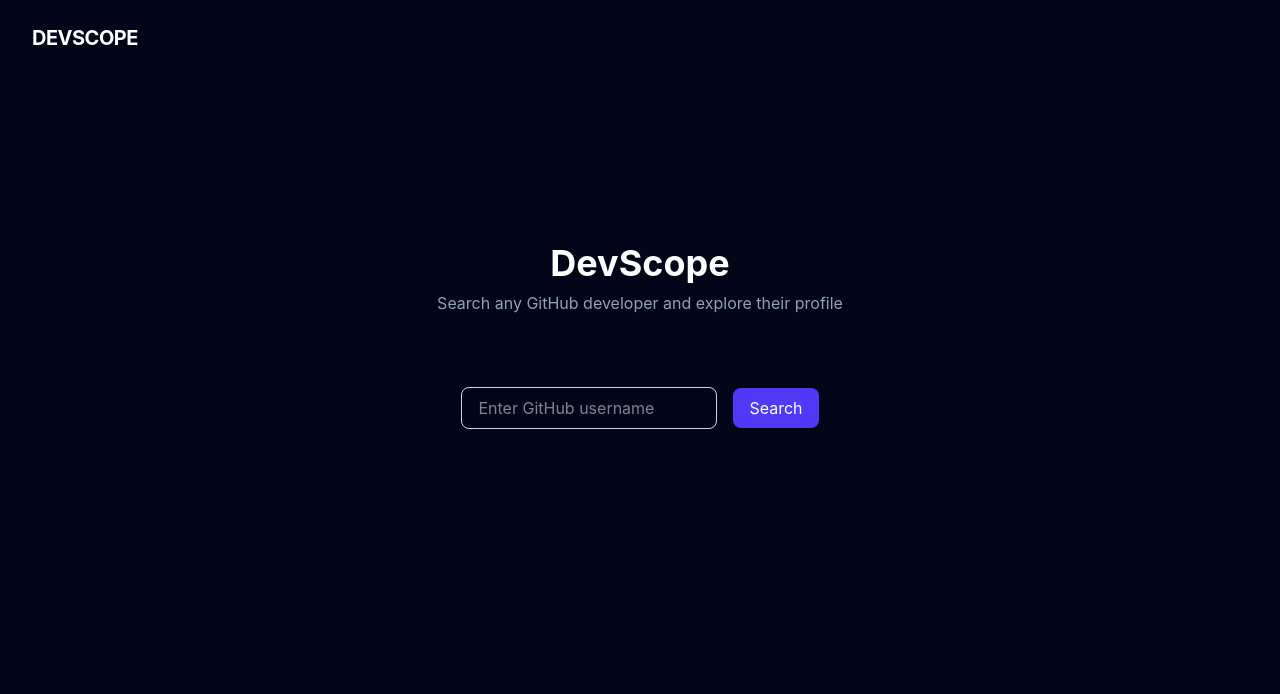
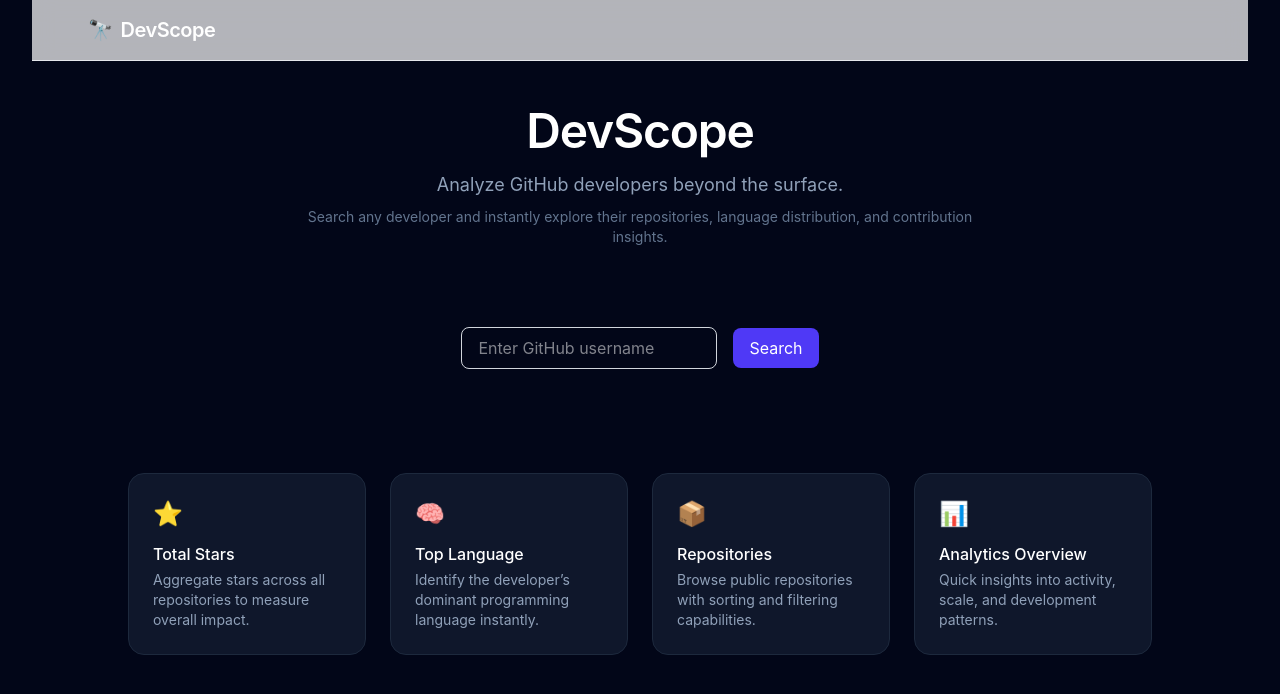
Before and after one commit to Nuelz1/ALX-Capstone-Project-DevScope, a React (Vite) app: page / in a window 1280 px wide. Shown: the top 694 px of the page. Built offline with nearby package versions, Linux system fonts and the light colour scheme; no server answers.

Commit message:
UI Polish:Improved navbar, homepage, sidebar, and error pages

```diff
--- a/src/components/UI/ErrorMessage.jsx
+++ b/src/components/UI/ErrorMessage.jsx
@@ -1,10 +1,15 @@
 export default function ErrorMessage({message}) {
     const messageText = typeof message === "string" ? message : "An error occurred ";
 
+
   return (
+    <div className="flex flex-nowrap p-4">
     <div className="bg-rose-500/10 text-rose-400 p-4 rounded-xl flex items-center gap-3">
       <span>⚠️</span>
       <span>{messageText}</span>
     </div>
+
+    </div>
   );
+
 }
--- a/src/components/UI/Navbar.jsx
+++ b/src/components/UI/Navbar.jsx
@@ -1,9 +1,19 @@
-import {Link} from 'react-router-dom';
+import { Link } from "react-router-dom";
 
 export default function Navbar() {
-    return (
-        <nav className="py-6 flex justify-between items-center">
-            <Link to="/" className="text-xl font-bold tracking-tight">DEVSCOPE</Link>
-        </nav>
-    )
+  return (
+    <nav className="border-b border-gray-200 dark:border-gray-800 bg-white/70 dark:bg-gray-950/70 backdrop-blur-md">
+      <div className="max-w-6xl mx-auto px-6 py-4 flex items-center justify-between">
+
+        <Link
+          to="/"
+          className="flex items-center gap-2 text-lg sm:text-xl font-semibold tracking-tight hover:opacity-80 transition-opacity duration-200"
+        >
+          <span className="text-xl">🔭</span>
+          <span>DevScope</span>
+        </Link>
+
+      </div>
+    </nav>
+  );
 }
--- a/src/pages/Home.jsx
+++ b/src/pages/Home.jsx
@@ -1,15 +1,63 @@
 import SearchBar from "../components/SearchBar"
-
-// ✅ Fixed: Home no longer tries to manage username state or fetch data.
-// SearchBar uses useNavigate internally and routes to /user/:username.
-// All data fetching and display happens in UserProfile.
 
 export default function Home() {
   return (
-    <div className="flex flex-col items-center justify-center min-h-[70vh] text-white">
-      <h1 className="text-4xl font-bold mb-2">DevScope</h1>
-      <p className="text-slate-400 mb-8">Search any GitHub developer and explore their profile</p>
-      <SearchBar />
+    <div className="min-h-[80vh] flex flex-col items-center justify-center px-6 text-center">
+
+      {/* Hero Section */}
+      <div className="max-w-2xl">
+        <h1 className="text-5xl font-semibold tracking-tight text-white mb-4">
+          DevScope
+        </h1>
+
+        <p className="text-lg text-slate-400 mb-2">
+          Analyze GitHub developers beyond the surface.
+        </p>
+
+        <p className="text-sm text-slate-500 mb-10">
+          Search any developer and instantly explore their repositories,
+          language distribution, and contribution insights.
+        </p>
+
+        <SearchBar />
+      </div>
+
+      {/* Feature Hint Cards */}
+      <div className="mt-16 grid gap-6 sm:grid-cols-2 lg:grid-cols-4 w-full max-w-5xl">
+
+        <div className="bg-slate-900 border border-slate-800 rounded-2xl p-6 text-left">
+          <div className="text-2xl mb-3">⭐</div>
+          <h3 className="text-white font-medium mb-1">Total Stars</h3>
+          <p className="text-slate-400 text-sm">
+            Aggregate stars across all repositories to measure overall impact.
+          </p>
+        </div>
+
+        <div className="bg-slate-900 border border-slate-800 rounded-2xl p-6 text-left">
+          <div className="text-2xl mb-3">🧠</div>
+          <h3 className="text-white font-medium mb-1">Top Language</h3>
+          <p className="text-slate-400 text-sm">
+            Identify the developer’s dominant programming language instantly.
+          </p>
+        </div>
+
+        <div className="bg-slate-900 border border-slate-800 rounded-2xl p-6 text-left">
+          <div className="text-2xl mb-3">📦</div>
+          <h3 className="text-white font-medium mb-1">Repositories</h3>
+          <p className="text-slate-400 text-sm">
+            Browse public repositories with sorting and filtering capabilities.
+          </p>
+        </div>
+
+        <div className="bg-slate-900 border border-slate-800 rounded-2xl p-6 text-left">
+          <div className="text-2xl mb-3">📊</div>
+          <h3 className="text-white font-medium mb-1">Analytics Overview</h3>
+          <p className="text-slate-400 text-sm">
+            Quick insights into activity, scale, and development patterns.
+          </p>
+        </div>
+
+      </div>
     </div>
   )
 }
--- a/src/pages/UserProfile.jsx
+++ b/src/pages/UserProfile.jsx
@@ -1,5 +1,5 @@
-import {useState} from "react";
-import { useParams } from "react-router-dom";
+import { useState } from "react";
+import { useParams, useNavigate } from "react-router-dom";
 import useGithubUser from "../hooks/useGithubUser";
 import useUserRepos from "../hooks/useUserRepos";
 import {
@@ -13,6 +13,8 @@ import RepoList from "../components/RepoList";
 import Spinner from "../components/UI/Spinner";
 import ErrorMessage from "../components/UI/ErrorMessage";
 import LanguageFilter from "../components/LanguageFilter";
+import Button from "../components/UI/Button"
+
 
 const UserProfile = () => {
   const { username } = useParams();
@@ -20,7 +22,7 @@ const UserProfile = () => {
   const { repos, loading: reposLoading, error: reposError } = useUserRepos(username);
   const [sortBy, setSortBy] = useState("stars");
   const [selectedLanguage, setSelectedLanguage] = useState(null)
-
+  const navigate = useNavigate()
 
   const filteredRepos = selectedLanguage
     ? repos.filter(repo => repo.language === selectedLanguage)
@@ -39,7 +41,19 @@ const UserProfile = () => {
   }
 
   if (error || reposError) {
-    return <ErrorMessage message={error || reposError} />;
+    return (
+      <div className="flex flex-col items-center">
+        <ErrorMessage message={error || reposError} />
+        <Button
+          className=""
+          variant="outline"
+          size="medium"
+          onClick={() => navigate('/')}
+        >
+          Search Again</Button>
+      </div>
+
+    )
   }
 
   return (
@@ -48,20 +62,91 @@ const UserProfile = () => {
 
         {/* Sidebar */}
         <div className="lg:col-span-4 bg-slate-900 border border-slate-800 p-6 rounded-2xl">
+
           <img
             src={user.avatar_url}
             alt={user.login}
             className="w-32 h-32 rounded-full mb-4"
           />
-        <h1 className="text-2xl font-bold">
+
+          <h1 className="text-2xl font-semibold">
             {user.name || user.login}
           </h1>
-        <p className="text-slate-400 mt-2">{user.bio}</p>
 
-        <div className="mt-6 space-y-2 text-sm text-slate-400">
-          <p>Followers: {user.followers}</p>
-          <p>Following: {user.following}</p>
-          <p>Public Repos: {user.public_repos}</p>
+          {user.bio && (
+            <p className="text-slate-400 mt-2 text-sm leading-relaxed">
+              {user.bio}
+            </p>
+          )}
+
+          <div className="mt-6 space-y-3 text-sm text-slate-400">
+
+            {/* Core Stats (Always Present) */}
+            <div className="flex justify-between">
+              <span>Followers</span>
+              <span className="text-white font-medium">{user.followers}</span>
+            </div>
+
+            <div className="flex justify-between">
+              <span>Following</span>
+              <span className="text-white font-medium">{user.following}</span>
+            </div>
+
+            <div className="flex justify-between">
+              <span>Public Repos</span>
+              <span className="text-white font-medium">{user.public_repos}</span>
+            </div>
+
+            {/* Optional Fields (Render Only If They Exist) */}
+
+            {user.location && (
+              <p>📍 {user.location}</p>
+            )}
+
+            {user.company && (
+              <p>🏢 {user.company}</p>
+            )}
+
+            {user.blog && (
+              <a
+                href={user.blog.startsWith("http") ? user.blog : `https://${user.blog}`}
+                target="_blank"
+                rel="noopener noreferrer"
+                className="block hover:text-white transition-colors"
+              >
+                🔗 {user.blog}
+              </a>
+            )}
+
+            {user.twitter_username && (
+              <a
+                href={`https://twitter.com/${user.twitter_username}`}
+                target="_blank"
+                rel="noopener noreferrer"
+                className="block hover:text-white transition-colors"
+              >
+                🐦 @{user.twitter_username}
+              </a>
+            )}
+
+            {/* GitHub Profile Link (Always Exists) */}
+            <a
+              href={user.html_url}
+              target="_blank"
+              rel="noopener noreferrer"
+              className="block mt-4 text-sm text-white bg-slate-800 hover:bg-slate-700 transition-colors px-4 py-2 rounded-xl text-center"
+            >
+              View GitHub Profile →
+            </a>
+
+            {/* Member Since */}
+            <p className="text-xs text-slate-500 mt-4">
+              Member since {new Date(user.created_at).toLocaleDateString(undefined, {
+                year: "numeric",
+                month: "long",
+              })}
+            </p>
+
           </div>
         </div>
 
@@ -92,15 +177,15 @@ const UserProfile = () => {
 
           {/* Controls Section */}
           <div
-        className = "flex flex-wrap items-center gap- my-4">
+            className="flex flex-wrap items-center gap-4 my-4">
             <select
-          className = "border p-2 rounded-md bg-blue-900"
-          onChange = {(e) => setSortBy(e.target.value)}
+              className="border p-2 rounded-md bg-blue-900"
+              onChange={(e) => setSortBy(e.target.value)}
               value={sortBy}
             >
-            <option value = "stars">Stars</option>
-            <option value = "updated">Updated</option>
-            <option value = "forks">Forks</option>
+              <option value="stars">Stars</option>
+              <option value="updated">Updated</option>
+              <option value="forks">Forks</option>
             </select>
 
             <LanguageFilter
@@ -108,7 +193,6 @@ const UserProfile = () => {
               selectedLanguage={selectedLanguage}
               onSelectLanguage={setSelectedLanguage}
             />
-
           </div>
 
           {/* Repo List */}
```
Lines whose indentation alone changed are shown as unchanged.
